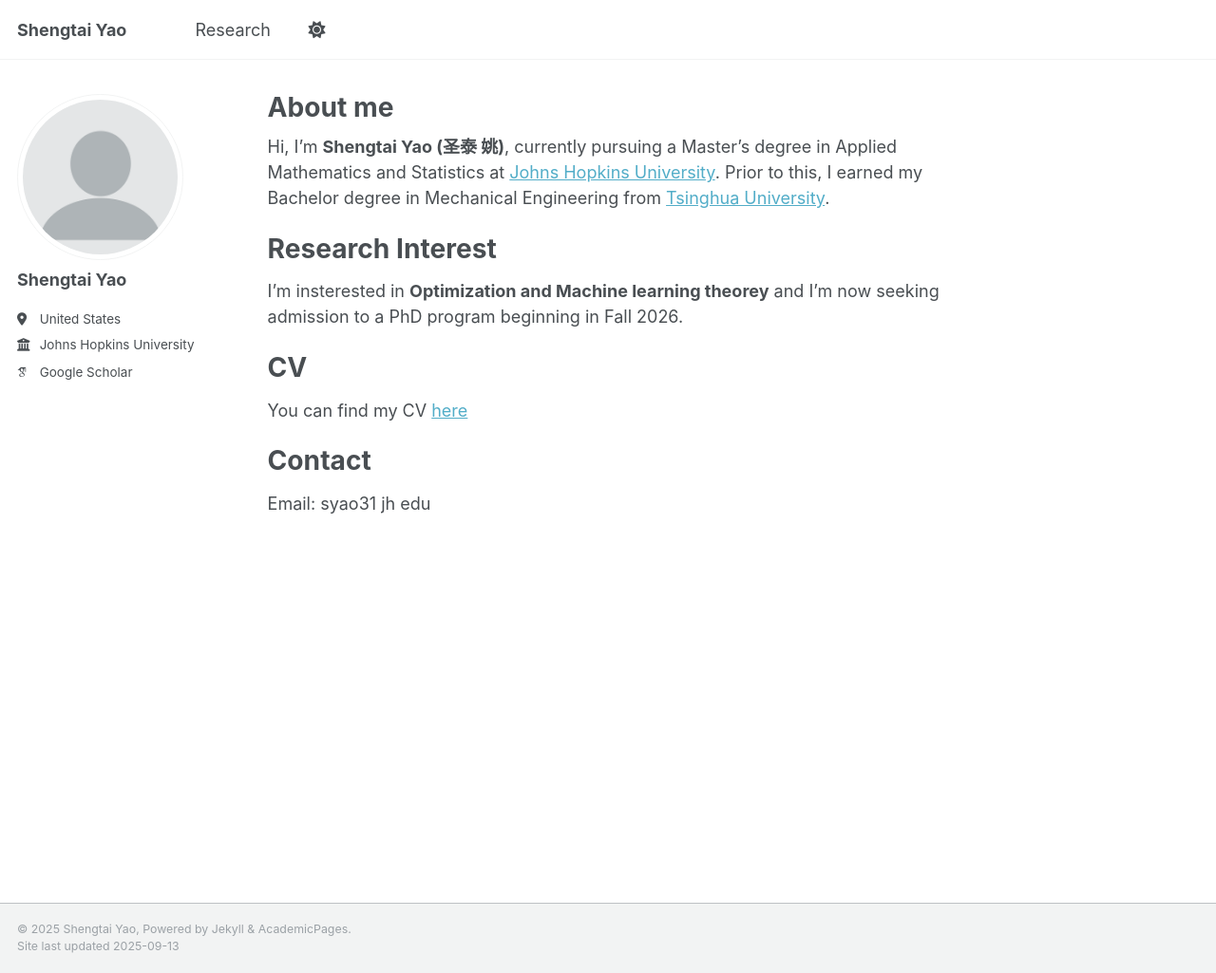
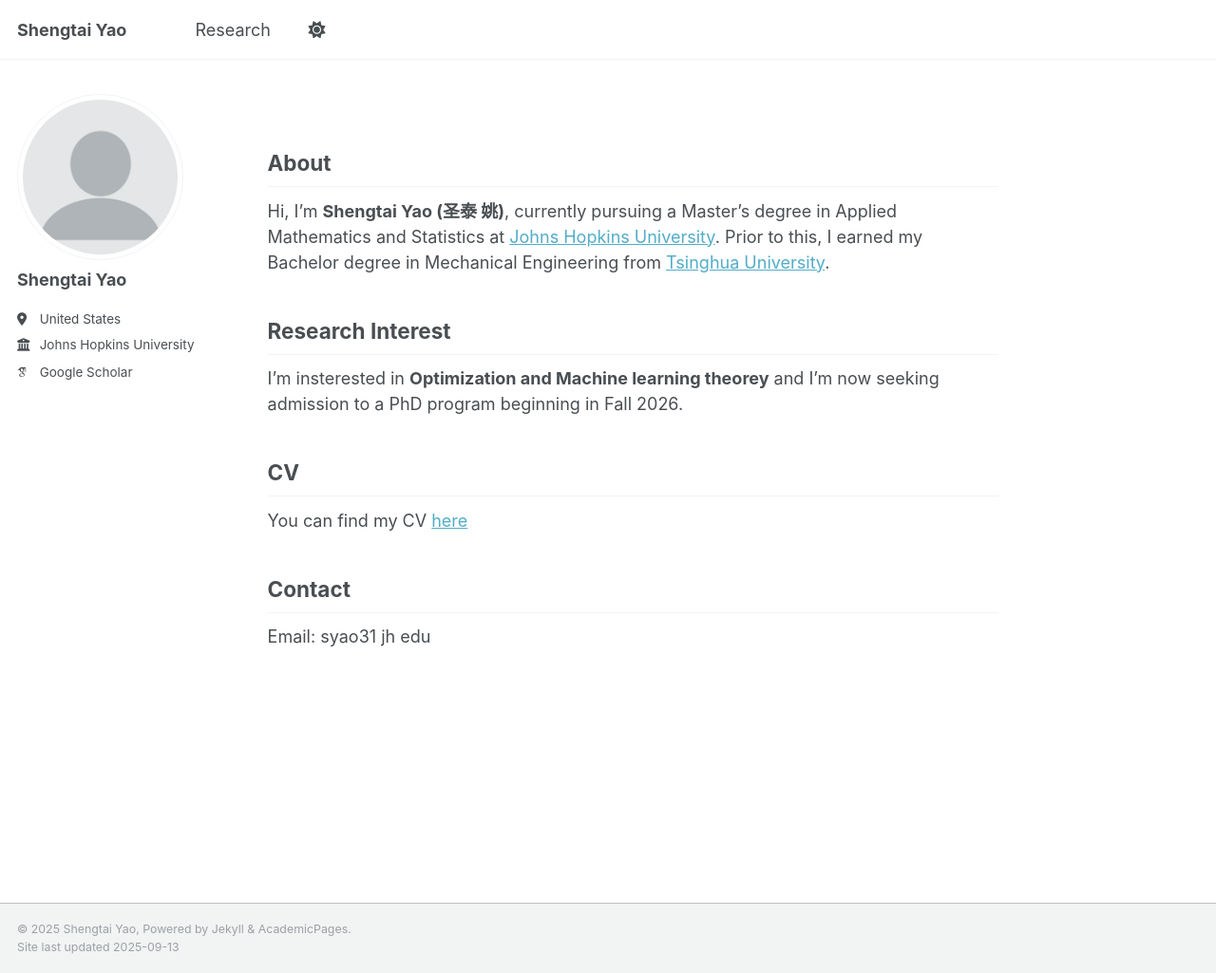
Before and after one commit to Yaoshengtai/Yaoshengtai.github.io, a Jekyll site: the page built from _pages/about.md, in a window 1280 px wide and 1025 px high. Shown: the whole window at 95% size. Built offline with Jekyll 4.4.1, drawn with Linux system fonts in a browser that asks for light colours; some web fonts are replaced.

```diff
--- a/_pages/about.md
+++ b/_pages/about.md
@@ -1,22 +1,23 @@
 ---
 permalink: /
-title: "About me"
+title: ""
 author_profile: true
 redirect_from:
   - /about/
   - /about.html
 ---
+## About
 
 Hi, I'm **Shengtai Yao (圣泰 姚)**, currently pursuing a Master’s degree in Applied Mathematics and Statistics at [Johns Hopkins University](https://www.jhu.edu/). Prior to this, I earned my Bachelor degree in Mechanical Engineering from [Tsinghua University](https://www.tsinghua.edu.cn/en/).
 
-# Research Interest
+## Research Interest
 
 I'm insterested in **Optimization and Machine learning theorey** and I'm now seeking admission to a PhD program beginning in Fall 2026.
 
-# CV
+## CV
 
 You can find my CV [here]()
 
-# Contact
+## Contact
 
 Email: syao31 <at> jh <dot> edu
```
